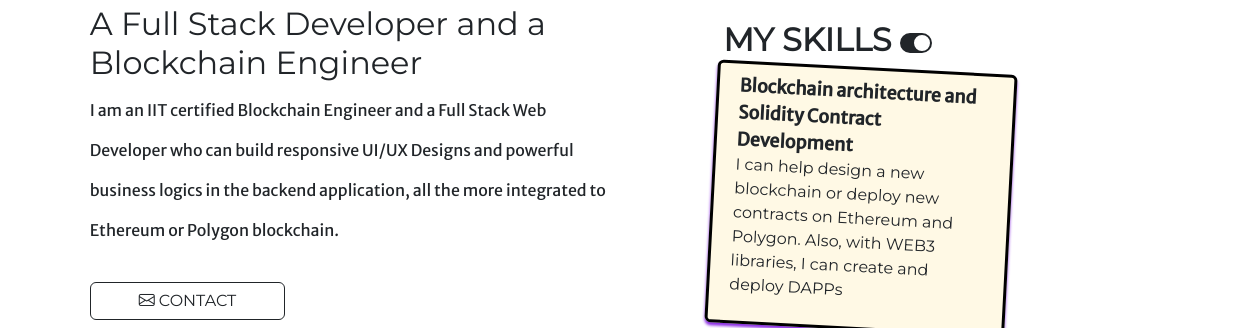
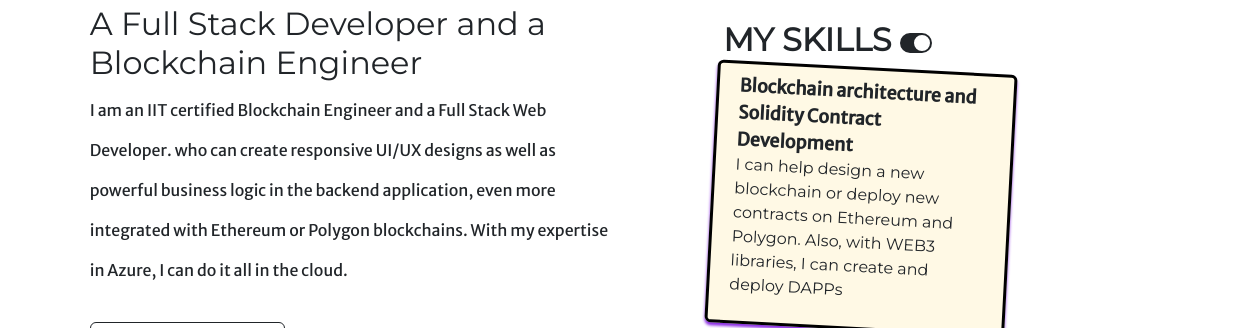
Before and after one commit to YashNarK/yashnark.github.io, a website: page index.html in a window 1280 px wide. Shown: the part 233-561 px from the top of the page, 43-1280 px from the left. Drawn offline with nearby package versions, Linux system fonts and the light colour scheme.

Commit message:
Updated description

```diff
--- a/index.html
+++ b/index.html
@@ -115,9 +115,10 @@
                                     <h1>I'm Narendran</h1>
                                     <h2>A Full Stack Developer and a Blockchain Engineer</h2>
                                     <p>
-                                        I am an IIT certified Blockchain Engineer and a Full Stack Web Developer
-                                        who can build responsive UI/UX Designs and powerful business logics in the backend application,
-                                        all the more integrated to Ethereum or Polygon blockchain.
+                                        I am an IIT certified Blockchain Engineer and a Full Stack Web Developer.
+                                        who can create responsive UI/UX designs as well as powerful business logic in the backend application,
+                                        even more integrated with Ethereum or Polygon blockchains.
+                                        With my expertise in Azure, I can do it all in the cloud.
                                     </p>
 
 
```
